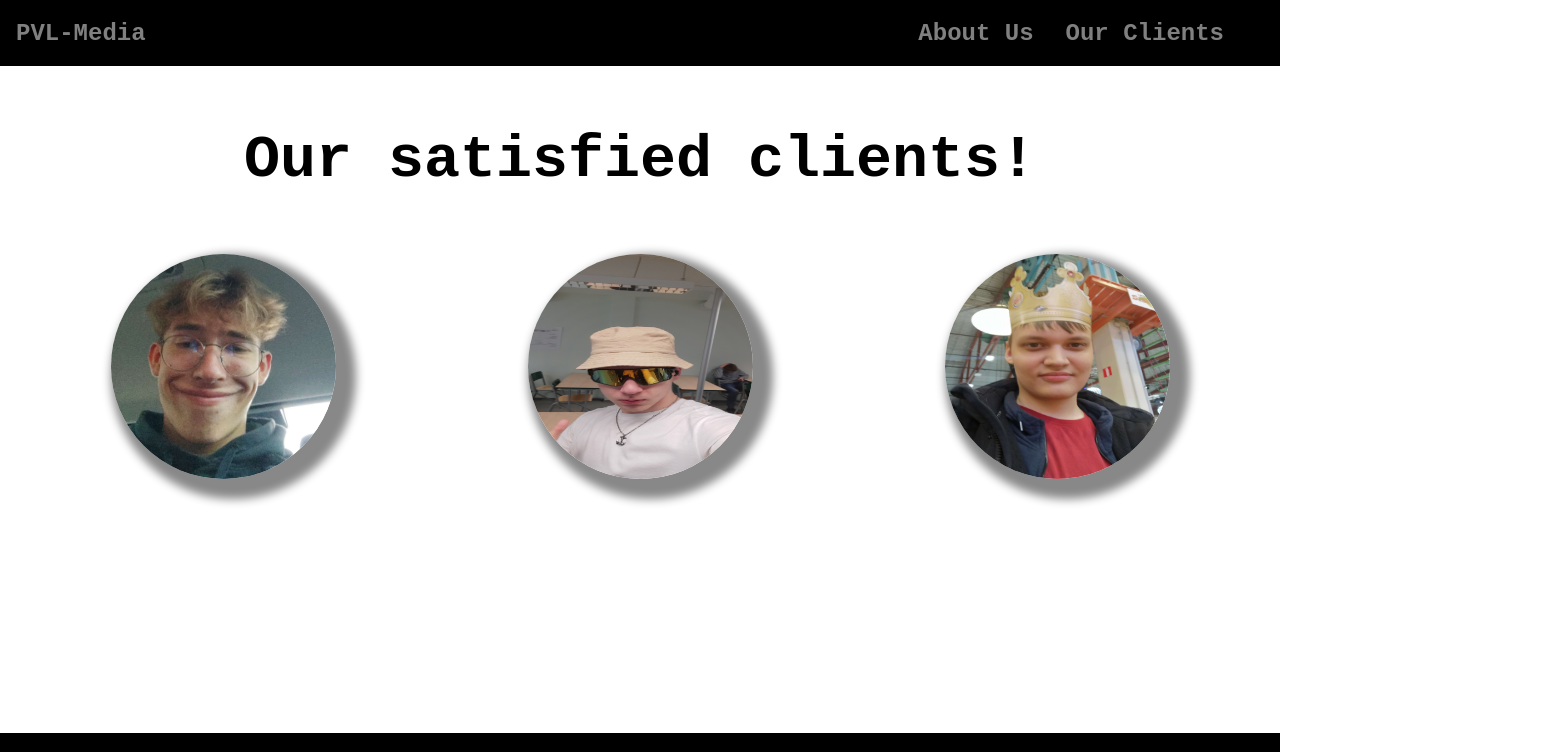
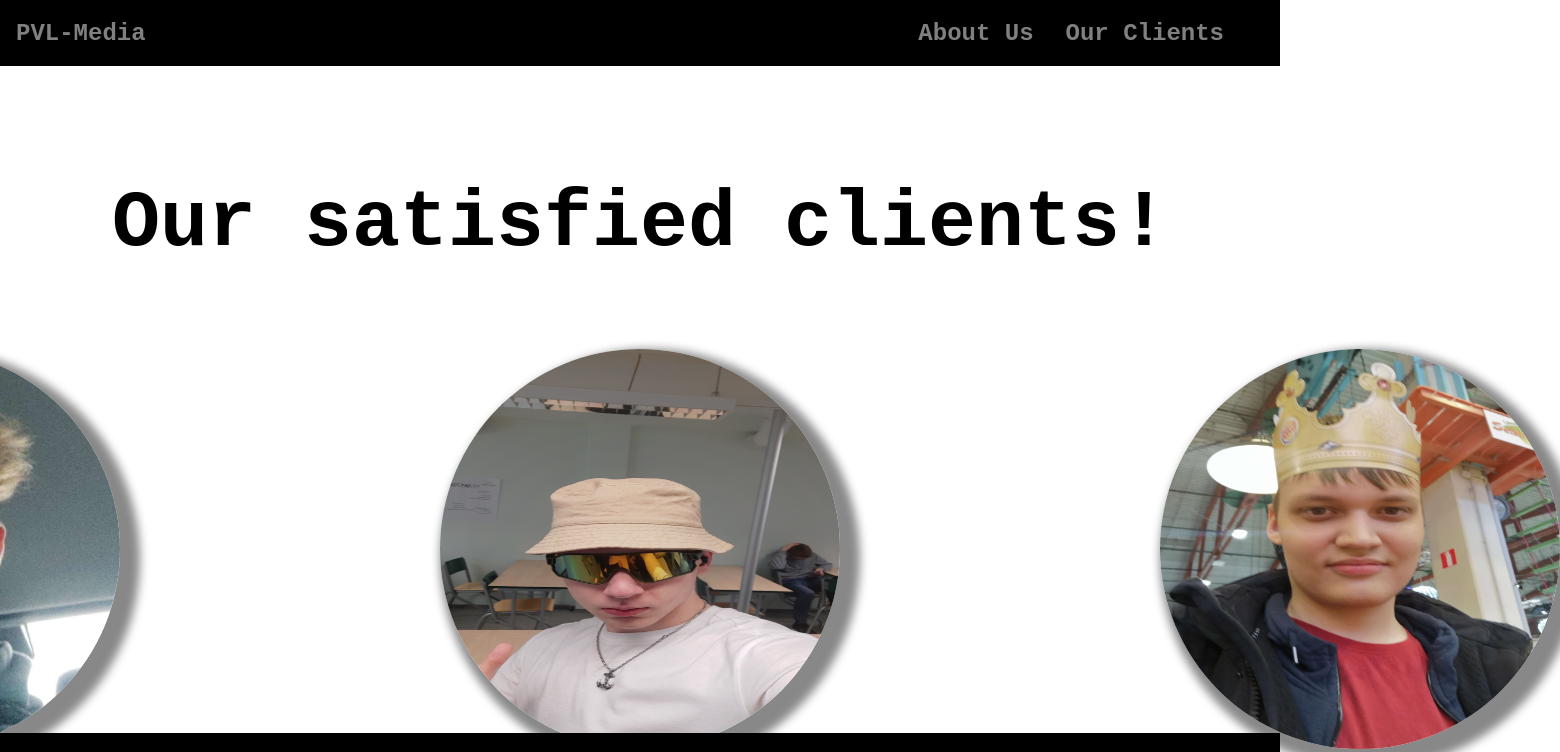
Before and after one commit to Tuvi9/PVL-Media, a React (Create React App) app: page /clients in a window 1280 px wide. Shown: the top 752 px of the page, 1560 px wide, since content can reach past the window. Built offline with nearby package versions, Linux system fonts and the light colour scheme.

Commit message:
'Footer in it's own .css and Clients are in grids'

```diff
--- a/src/App.js
+++ b/src/App.js
@@ -17,6 +17,8 @@ function App() {
       <Routes>
         {/* Sends you to PVL-Media*/}
         <Route path='/home' element={<Home />} />
+        {/* Set's home screen */}
+        <Route path='/' element={<Home />} />
         {/* Sends you to About Us */}
         <Route path='/about' element={<About />} />
         {/* Sends you to Our Clients */}
--- a/src/components/Navbar/NavbarElements.js
+++ b/src/components/Navbar/NavbarElements.js
@@ -24,8 +24,13 @@ export const NavLink = styled(Link)`
   padding: 0 1rem;
   height: 100%;
   font-size: 150%;
+
+  @media screen and (min-width: 1921px), (min-height:1081) {
+    font-size: 175%;
+
   @media screen and (min-width: 2561px), (min-height:1441) {
     font-size: 200%;
+
   cursor: pointer;
   &.active {
     color: white;
--- a/src/components/Navbar/index.js
+++ b/src/components/Navbar/index.js
@@ -10,7 +10,7 @@ const Navbar = () => {
             <Bars />
             <NavMenu>
                 <NavLink to='/about' activeStyle >About Us</NavLink>
-                <NavLink to='/clients' activeStyle style={{marginRight: '40px'}}>Our Clients</NavLink>
+                <NavLink to='/clients' activeStyle style={{marginRight: '2.5rem'}}>Our Clients</NavLink>
             </NavMenu>
         </Nav>
     </>
--- a/src/components/UI/about.css
+++ b/src/components/UI/about.css
@@ -4,7 +4,6 @@
   height: 100vh;
   display: flex;
   position: fixed;
-  grid-template-columns: 1fr 1fr;
   column-gap: 10rem;
   justify-content: center;
   align-items: center;
@@ -47,38 +46,6 @@
     }
   }
 
-  /* Footer for all my pages in PVL-Media(This whole website) */
-  .bottom_bar {
-    display: flex;
-    /* Makes sure text is always centered */
-    align-items: center;
-    justify-content: start;
-
-    bottom: 0;
-    height: 8.4vh;
-    width: 100%;
-    position: fixed;
-    background-color: black;
-  }
-
-  /* Text in the footer */
-    #bottom_bar_text {
-    color: white;
-    font-size: 1.5rem;
-    margin-left: 1vw;
-    font-weight: bold;
-    font-family: 'Courier New', Courier, monospace;
-
-    /* Media queries that adjust the font-size of the footer text depending on the width and height of the screen */
-    @media (min-width: 1921px), (min-height: 1081px) {
-      font-size: 2rem;
-    }
-
-    @media (min-width: 2561px), (min-height: 1441px) {
-      font-size: 2.5rem;
-    }
-  }
-
   /* Image of me in About Us */
   #about_images {
     width: 40vw;
--- a/src/components/UI/clients.css
+++ b/src/components/UI/clients.css
@@ -1,29 +1,32 @@
 /* Put's each circl in it's own box */
 .circle_component {
     display: flex;
-    column-gap: 15%;
     align-items: center;
-    grid-template-rows: 1fr;
     justify-content: center;
-    grid-template-columns: 1fr 1fr 1fr;
-
 }
 
 .clients_container {
     text-align: center;
+    margin-top: calc(5% + 3rem);
 }
 
 /* Where you can style the text for the title in (clients.js) */
-.clients_text {
-    font-size: 60px;
+#clients_text {
+    font-size: 5rem;
     font-weight: bold;
     font-family: 'Courier New', Courier, monospace;
 }
 
+.circles {
+    display: grid;
+    grid-template-columns: repeat(3, 1fr);
+    gap: 20rem;
+}
+
 /* Shaping each clients image size */
 #client_images {
-    width: 225px;
-    height: 225px;
+    width: 25rem;
+    height: 25rem;
     border-radius: 100%;
     box-shadow: 10px 10px 10px 10px #888888;
 
--- /dev/null
+++ b/src/components/UI/footer.css
@@ -0,0 +1,30 @@
+.bottom_bar {
+    display: flex;
+    /* Makes sure text is always centered */
+    align-items: center;
+    justify-content: start;
+
+    bottom: 0;
+    height: 8.4vh;
+    width: 100%;
+    position: fixed;
+    background-color: black;
+  }
+
+  /* Text in the footer */
+    #bottom_bar_text {
+    color: white;
+    font-size: 1.5rem;
+    margin-left: 1vw;
+    font-weight: bold;
+    font-family: 'Courier New', Courier, monospace;
+
+    /* Media queries that adjust the font-size of the footer text depending on the width and height of the screen */
+    @media (min-width: 1921px), (min-height: 1081px) {
+        font-size: 2rem;
+      }
+
+      @media (min-width: 2561px), (min-height: 1441px) {
+        font-size: 2.5rem;
+      }
+    }
--- a/src/pages/about.js
+++ b/src/pages/about.js
@@ -3,6 +3,7 @@ import React from "react";
 import PictureOfMe from '../components/images/PictureOfMe.JPG';
 // Styling file for this page
 import '../components/UI/about.css';
+import '../components/UI/footer.css';
 
 function About() {
   return (
--- a/src/pages/clients.js
+++ b/src/pages/clients.js
@@ -1,5 +1,6 @@
 import React from "react";
 import '../components/UI/clients.css'
+import '../components/UI/footer.css'
 import Kriit from '../components/images/Kriit.JPG';
 import Sasskar from '../components/images/Sasskar.JPG';
 import BURGERKING from '../components/images/BURGERKING.JPG';
@@ -13,19 +14,21 @@ function Clients() {
       <body>
       {/* Container for the title of the page which is a container above grid-colums*/}
         <div className="clients_container">
-          <div className="clients_text">
-            <p>Our satisfied clients!</p>
+          <div>
+            <p id="clients_text">Our satisfied clients!</p>
           </div>
           {/* circle_component places puts clients into a grid*/}
           <div className="circle_component">
-              <div className="circle">
+            <div className="circles">
+                <div>
                   <img id="client_images" src={Kriit} alt="Kalle Riit"></img>
                 </div>
-              <div className="circle">
+                <div>
                   <img id="client_images" src={Sasskar} alt="Aleksander Potašenkov"></img>
                 </div>
-              <div className="circle">
+                <div>
                   <img id="client_images" src={BURGERKING} alt="Asko Hulkko"></img>
+                </div>
             </div>
           </div>
       </div>
--- a/src/pages/home.js
+++ b/src/pages/home.js
@@ -4,14 +4,9 @@ import '../components/UI/home.css'
 function Home () {
   return (
     <>
-    <head>
-      <meta viewport="width=device-width, initial-scale=1.0" name="viewport"></meta>
-    </head>
-    <body>
       <div className='you'>
         <p id='you_text'>You</p>
       </div>
-    </body>
     </>
   )
 }
```
Lines whose indentation alone changed are shown as unchanged.
